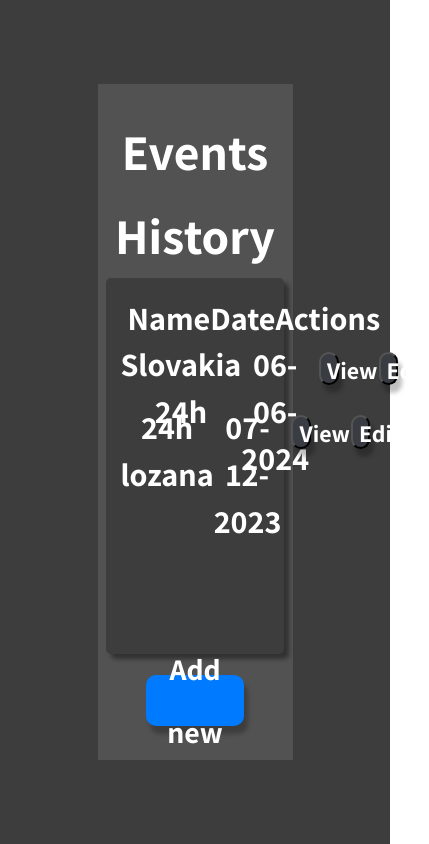
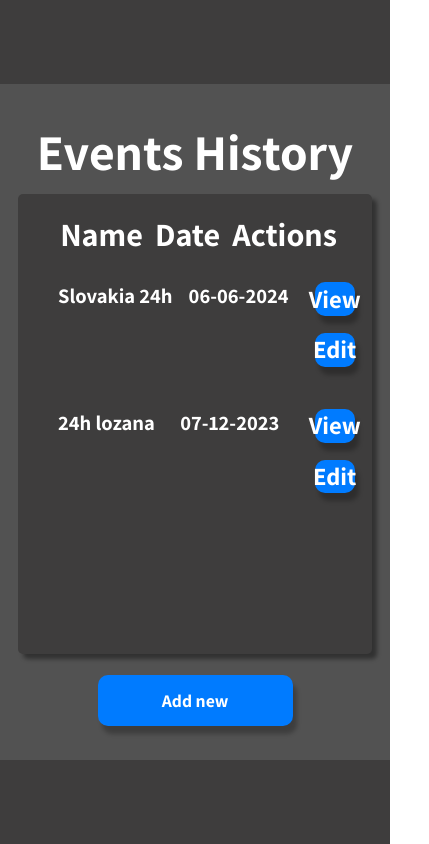
Before and after one commit to AtomicTiger/Karting-manager, a React (Create React App) app: page /main in a window 390 px wide. Shown: the whole page, 429 px wide, since content can reach past the window. Built offline with nearby package versions, Linux system fonts and the light colour scheme.

Commit message:
add some repsponsive into event form

```diff
--- /dev/null
+++ b/src/components/eventsPage/Events/Eventlist/EventItem.js
@@ -0,0 +1,70 @@
+import styled from "styled-components";
+import './event.css'
+
+function EventItem(props){
+    // const List = styled.div`
+    //     display:flex;
+    //     flex-direction: column;
+    // `
+    // const EventItems = styled.div`
+    //     display:flex;
+    //     flex-direction: row;
+    //     width: 92%;
+    //     height: 7.5vh;
+    //     justify-content: space-between;
+    //     font-family: 'Assistant';
+    //     font-style: normal;
+    //     font-weight: 700;
+    //     font-size: 36px;
+    //     line-height: 47px;
+    //     margin-left: 8%;
+    //     margin-right: 0;
+    //     color: #FFFFFF;
+    // `
+    const Stuff = styled.div`
+        display:felx;
+        flex-direction: column;
+        width: 95%;
+    `
+    const Button = styled.button`
+        width: 5vw;
+        height: 4vh;
+        background: #393C43;
+        box-shadow: 4px 8px 4px rgba(0, 0, 0, 0.25);
+        border-radius: 10px;
+        font-family: 'Assistant';
+        font-style: normal;
+        font-weight: 700;
+        font-size: 1.2em;
+        line-height: 31px;
+        margin-bottom: 2vh;
+        margin-left: 10px;
+        align-self: center;
+        color: #FFFFFF;
+        cursor:pointer;
+        user-select:none;
+        text-align: center;
+        text-decoration: none;
+        cursor: pointer;
+        transition-duration: 0.4s;
+        -webkit-transition-duration: 0.4s; /* Safari */
+    `
+
+    return (
+        <Stuff>
+            {props.raceData.map((race, index) => (
+                <div key={index} className="names">
+                    <div className="race_name">{race.Title}</div>
+                    <div className="race_date">{race.Date}</div>
+                    <div className="Buttons">
+                        <Button className="button no-border-but">View</Button>
+                        <Button className="button no-border-but" >Edit</Button>
+                    </div>
+                </div>
+            ))}
+        </Stuff>
+
+    );
+  }
+
+export default EventItem;
--- a/src/components/eventsPage/Events/Eventlist/event.css
+++ b/src/components/eventsPage/Events/Eventlist/event.css
@@ -1,3 +1,106 @@
 .actions{
     display: flex;
 }
+
+.button.no-border-but {
+    border: none;
+    padding: 10px 20px;
+    background-color: #007bff; /* Example button background color */
+    color: white; /* Example text color */
+    cursor: pointer;
+    display: inline-flex; /* To allow flex properties for child */
+    align-items: center;
+    justify-content: center;
+    text-decoration: none; /* Remove underline from button text */
+}
+
+/* Targeting the Link inside the Button */
+.button.no-border-but a {
+    color: inherit; /* Inherit the button's text color */
+    text-decoration: none; /* Remove underline */
+    display: flex; /* Ensure it behaves like a block/flex element */
+    align-items: center; /* Align text inside the button */
+    justify-content: center; /* Center text inside the button */
+    width: 100%; /* Make the link span the entire button */
+    height: 100%; /* Make the link span the entire button */
+    padding: inherit; /* Use button's padding */
+    font: inherit; /* Use the font style of the parent button */
+}
+
+.button.no-border-but:hover {
+    background-color: #0056b3; /* Darken background color on hover */
+}
+
+.button.no-border-but a:hover {
+    color: inherit; /* Ensure link color stays consistent on hover */
+}
+
+.Buttons{
+    display: flex;
+    flex-direction: row;
+    justify-content: center;
+}
+
+.names{
+    display: flex;
+    flex-direction: row;
+    justify-content: space-between;
+    margin-left: 12%;
+    font-family: 'Assistant';
+    font-style: normal;
+    font-weight: 700;
+    font-size: 1.5em;
+    color: white;
+}
+
+@media screen and (max-width: 750px) {
+    .Buttons{
+        display: flex;
+        flex-direction: column;
+    }
+}
+
+
+@media screen and (max-width: 750px) {
+    .dates{
+        margin-top: 4vh;
+        font-size: 1.5em;
+    }
+    .names{
+        margin-top: 4vh;
+        font-size: 1.5em;
+    }
+
+}
+@media screen and (max-width: 600px) {
+    .dates{
+        margin-top: 4vh;
+        font-size: 1.5em;
+    }
+    .names{
+        margin-top: 4vh;
+        font-size: 1.5em;
+    }
+
+}
+@media screen and (max-width: 400px) {
+    .dates{
+        margin-top: 3vh;
+        font-size: 3em;
+    }
+    .names{
+        margin-top: 3vh;
+        font-size: 3em;
+    }
+
+}
+@media screen and (max-width: 370px) {
+    .dates{
+        margin-top: 3vh;
+        font-size: 3em;
+    }
+    .names{
+        margin-top: 3vh;
+        font-size: 3em;
+    }
+}
--- a/src/components/eventsPage/Events/Eventlist/event.js
+++ /dev/null
@@ -1,65 +0,0 @@
-import styled from "styled-components";
-import './event.css'
-
-function EventItem(props){
-    const List = styled.div`
-        display:flex;
-        flex-direction: column;
-    `
-    const EventItems = styled.div`
-        display:flex;
-        flex-direction: row;
-        width: 92%;
-        height: 7.5vh;
-        justify-content: space-between;
-        font-family: 'Assistant';
-        font-style: normal;
-        font-weight: 700;
-        font-size: 36px;
-        line-height: 47px;
-        margin-left: 8%;
-        margin-right: 0;
-        color: #FFFFFF;
-    `
-    const Button = styled.button`
-        width: 5vw;
-        height: 4vh;
-        background: #393C43;
-        box-shadow: 4px 8px 4px rgba(0, 0, 0, 0.25);
-        border-radius: 10px;
-        font-family: 'Assistant';
-        font-style: normal;
-        font-weight: 700;
-        font-size: 24px;
-        line-height: 31px;
-        margin-bottom: 1vh;
-        margin-left: 10px;
-        margin-right: 30px;
-        align-self: center;
-        color: #FFFFFF;
-        cursor:pointer;
-        user-select:none;
-        text-align: center;
-        text-decoration: none;
-        cursor: pointer;
-        transition-duration: 0.4s;
-        -webkit-transition-duration: 0.4s; /* Safari */
-    `
-    return (
-        <List>
-            {props.raceData.map((race, index) => (
-                <EventItems key={index} className="race-item">
-                    <div className="Title">{race.Title}</div>
-                    <div className="Dates">{race.Date}</div>
-                    <div className="actions">
-                        <Button>View</Button>
-                        <Button>Edit</Button>
-                    </div>
-                </EventItems>
-            ))}
-        </List>
-
-    );
-  }
-
-export default EventItem;
--- a/src/components/eventsPage/Events/eventsList.js
+++ b/src/components/eventsPage/Events/eventsList.js
@@ -1,5 +1,5 @@
 import styled from "styled-components";
-import EventItem from "./Eventlist/event";
+import EventItem from "./Eventlist/EventItem";
 import { useState } from "react";
 
 function EventsList() {
@@ -50,5 +50,3 @@ function EventsList() {
   }
 
 export default EventsList;
-
-/* Rectangle 15 */
--- a/src/components/eventsPage/eventPage.css
+++ b/src/components/eventsPage/eventPage.css
@@ -38,3 +38,8 @@
     height: 100vh;
     width: 100%;
 }
+@media screen and (max-width: 450px) {
+    *{
+      font-size: 1.5em
+    }
+}
--- a/src/components/eventsPage/eventsPage.js
+++ b/src/components/eventsPage/eventsPage.js
@@ -10,7 +10,7 @@ function EventsPage() {
       background-color: #525252;
       align-self: center;
       height: 80vh;
-      width: 50%;
+      width: 961px;
       text-align: center;
     `
     const Button = styled.button`
@@ -22,7 +22,7 @@ function EventsPage() {
     font-family: 'Assistant';
     font-style: normal;
     font-weight: 700;
-    font-size: 30px;
+    font-size: 1.88em;
     line-height: 63px;
     margin-top: 2.5vh;
     margin-bottom: 4vh;
--- a/src/components/loginPage/loginForm/loginForm.css
+++ b/src/components/loginPage/loginForm/loginForm.css
@@ -66,6 +66,6 @@
 }
 @media screen and (max-width: 380px) {
     *{
-      font-size: 0.85em
+      font-size: 0.85   em
     }
 }
```
